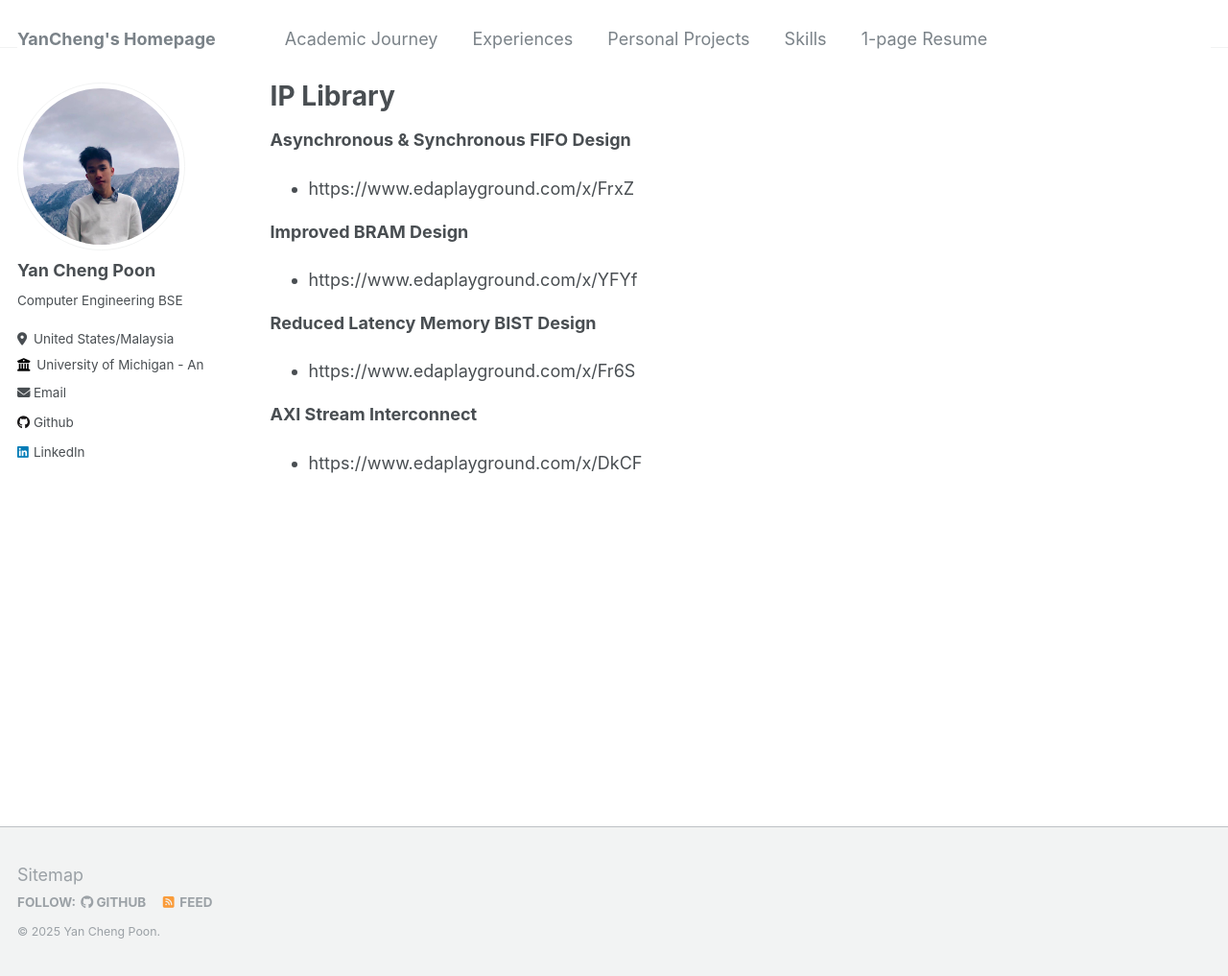
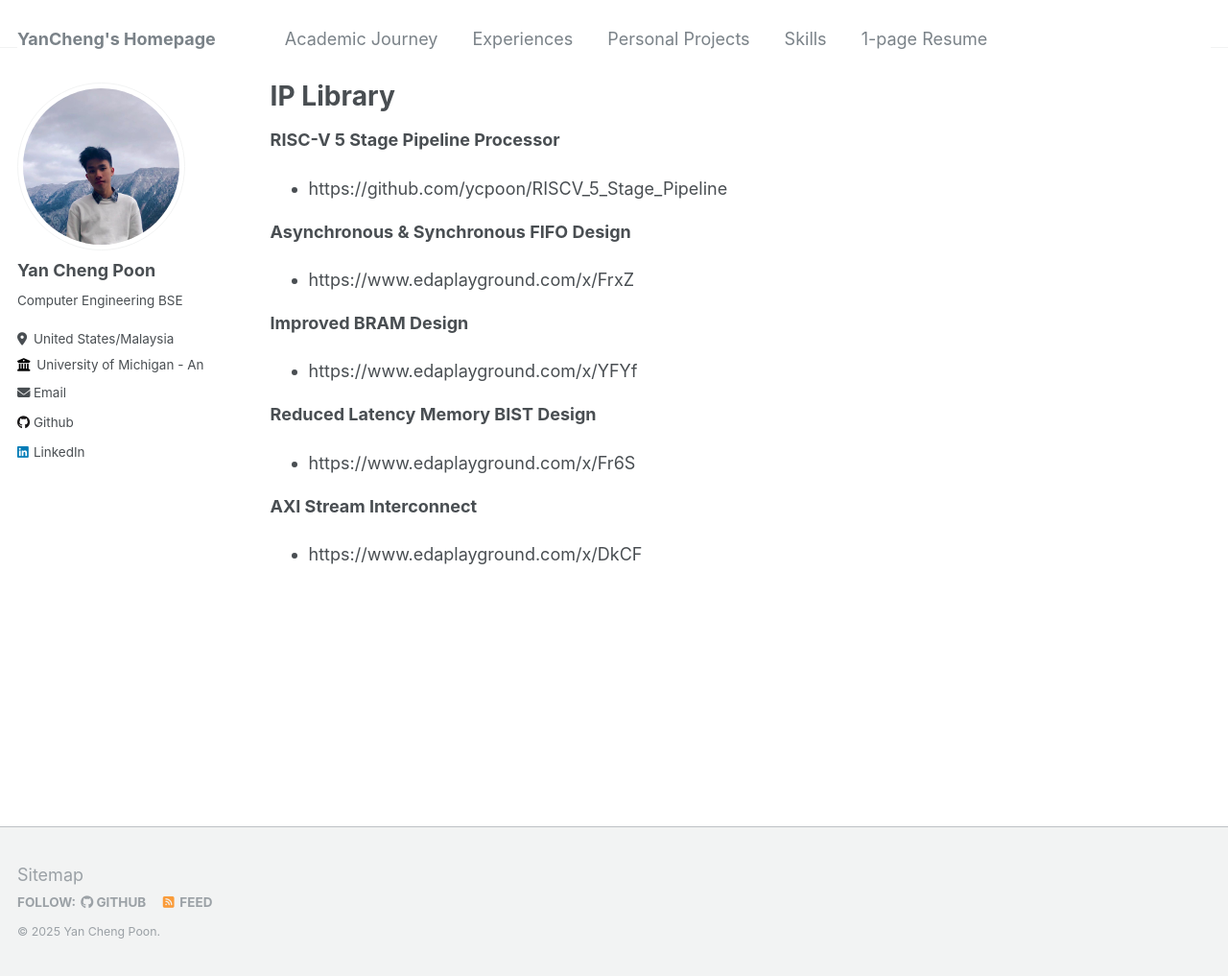
Before and after one commit to ycpoon/ycpoon.github.io, a Jekyll site: the page built from _pages/iplib.md, in a window 1280 px wide and 1017 px high. Shown: the whole window at 96% size. Built offline with Jekyll 4.4.1, drawn with Linux system fonts in a browser that asks for light colours.

Commit message:
added risc-v project

```diff
--- a/_pages/iplib.md
+++ b/_pages/iplib.md
@@ -6,6 +6,9 @@ author_profile: true
 redirect_from:
   - /iplib
 ---
+
+**RISC-V 5 Stage Pipeline Processor**
+- https://github.com/ycpoon/RISCV_5_Stage_Pipeline
 
 **Asynchronous & Synchronous FIFO Design**
 - https://www.edaplayground.com/x/FrxZ
```
Also changed, not shown: _pages/academicjourney.md (+1 -1 lines).
